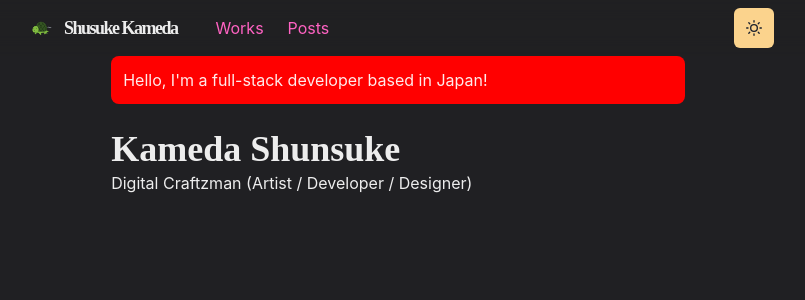
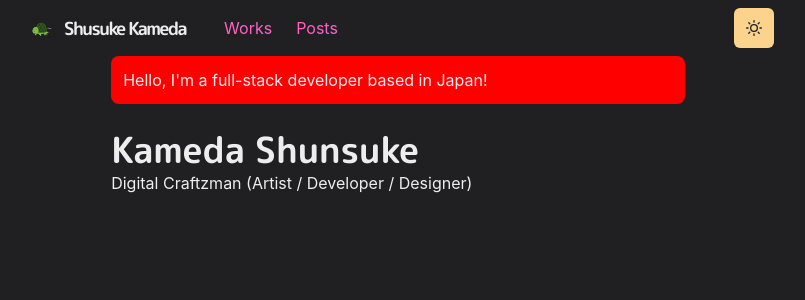
Before and after one commit to hi-lee-mon/Next-Chakra-Emotinon-styled-website, a Next.js app: page / in a window 1280 px wide. Shown: the top 300 px of the page, without its empty margins (242-1047 px from the left). Built offline with nearby package versions, Linux system fonts and the light colour scheme.

Commit message:
フォントの変更

```diff
--- /dev/null
+++ b/src/components/font.tsx
@@ -0,0 +1,12 @@
+import { css, Global } from '@emotion/react';
+// 実装の詳細は以下を参照
+// https://www.gaji.jp/blog/2021/10/06/8224/
+const Fonts = () => (
+  <Global
+    styles={css`
+      @import url('https://fonts.googleapis.com/css2?family=M+PLUS+Rounded+1c:wght@300;700&display=swap');
+    `}
+  />
+);
+
+export default Fonts;
--- a/src/pages/_app.tsx
+++ b/src/pages/_app.tsx
@@ -2,11 +2,13 @@
 import { ChakraProvider } from '@chakra-ui/react';
 import type { AppProps } from 'next/app';
 import theme from '../lib/theme';
+import Fonts from '@/components/font';
 import Layout from '@/components/layouts/main';
 
 function Website({ Component, pageProps, router }: AppProps) {
   return (
     <ChakraProvider theme={theme}>
+      <Fonts />
       <Layout router={router}>
         <Component {...pageProps} key={router.route} />
       </Layout>
```
